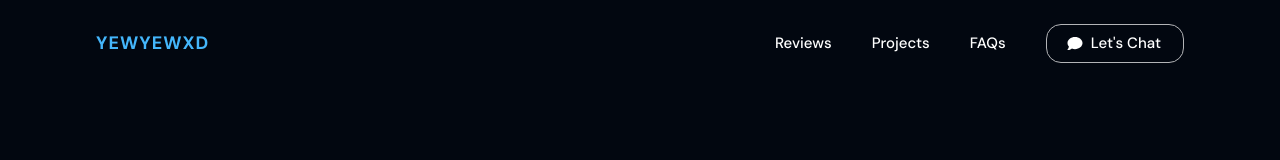
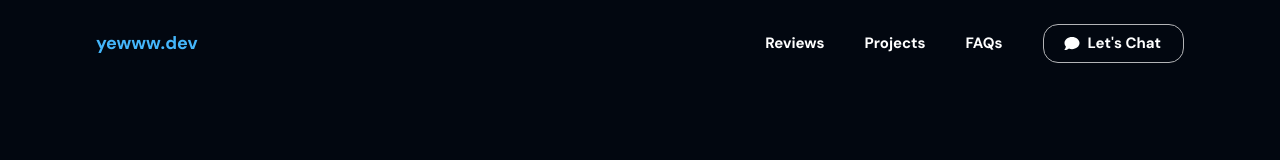
Before and after one commit to yewyewXD/yewwwdev, a Next.js app: page /about in a window 1280 px wide. Shown: the top 160 px of the page. Built offline with nearby package versions, Linux system fonts and the light colour scheme.

Commit message:
use valid font-weight

```diff
--- a/app/globals.scss
+++ b/app/globals.scss
@@ -15,7 +15,7 @@ $light-color: #b3b4b7;
 
 h1 {
   font-size: 58px;
-  font-weight: 800;
+  font-weight: 700;
   line-height: 1.1em;
 }
 
@@ -78,7 +78,7 @@ small {
   letter-spacing: 1px;
   color: $main-color;
   text-transform: uppercase;
-  font-weight: 800;
+  font-weight: 700;
 }
 
 .text-light {
@@ -145,7 +145,7 @@ body {
   border-radius: 100px;
   padding: 15px 30px;
   color: black;
-  font-weight: 600;
+  font-weight: 700;
   transition: 0.3s;
 
   &:hover {
--- a/components/AppHeader.jsx
+++ b/components/AppHeader.jsx
@@ -9,10 +9,10 @@ export default function AppHeader() {
     <header className="mt-4">
       <div className="container flex justify-between items-center">
         <Link href="/" passHref>
-          <div className="section-title hoverOpacity">yewyewXD</div>
+          <div className="text-main font-bold hoverOpacity">yewww.dev</div>
         </Link>
 
-        <nav className="flex items-center font-medium">
+        <nav className="flex items-center font-bold">
           {navItems.map((navItem) => (
             <div
               className={navItem.subLinks ? "NavItemExpand relative" : ""}
```
